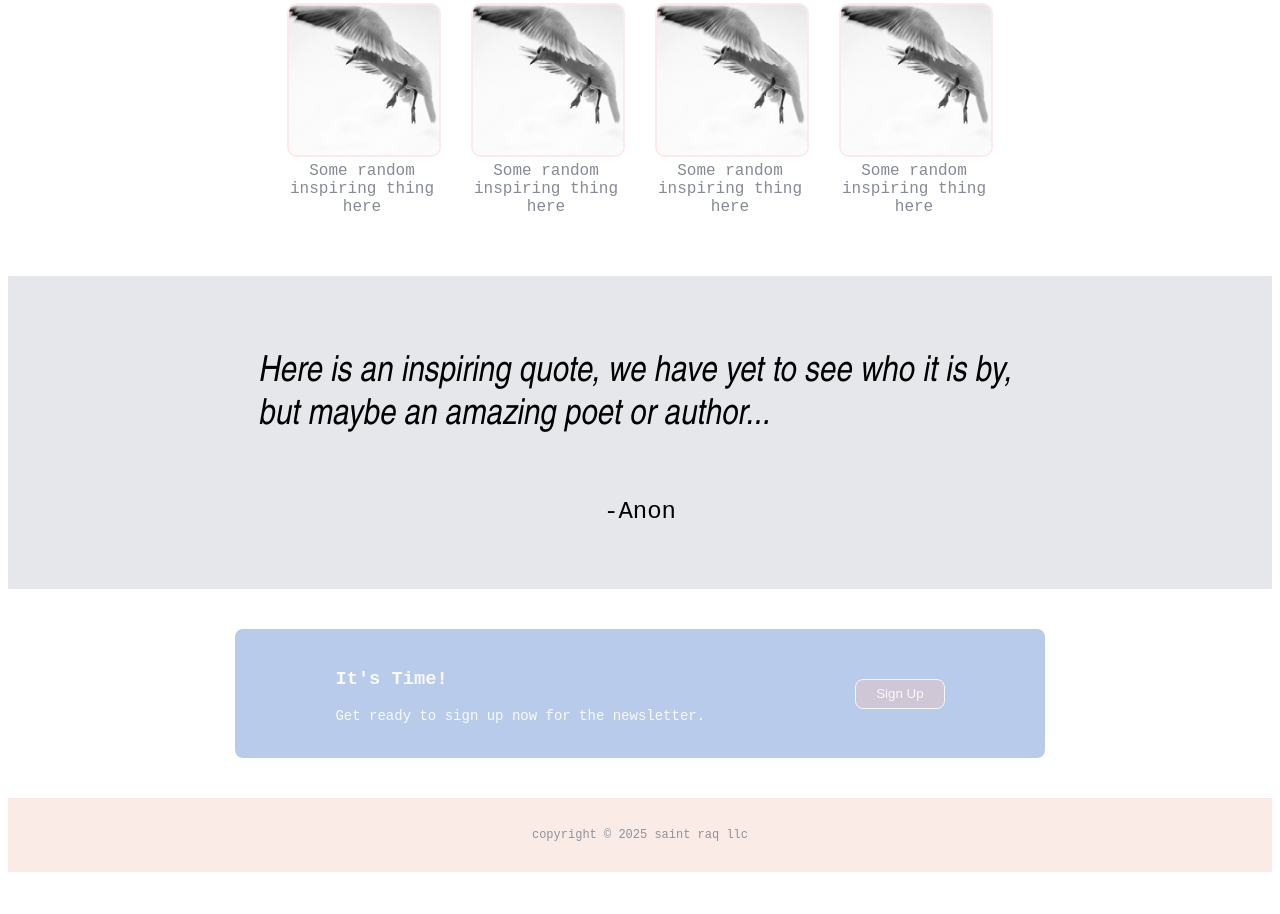
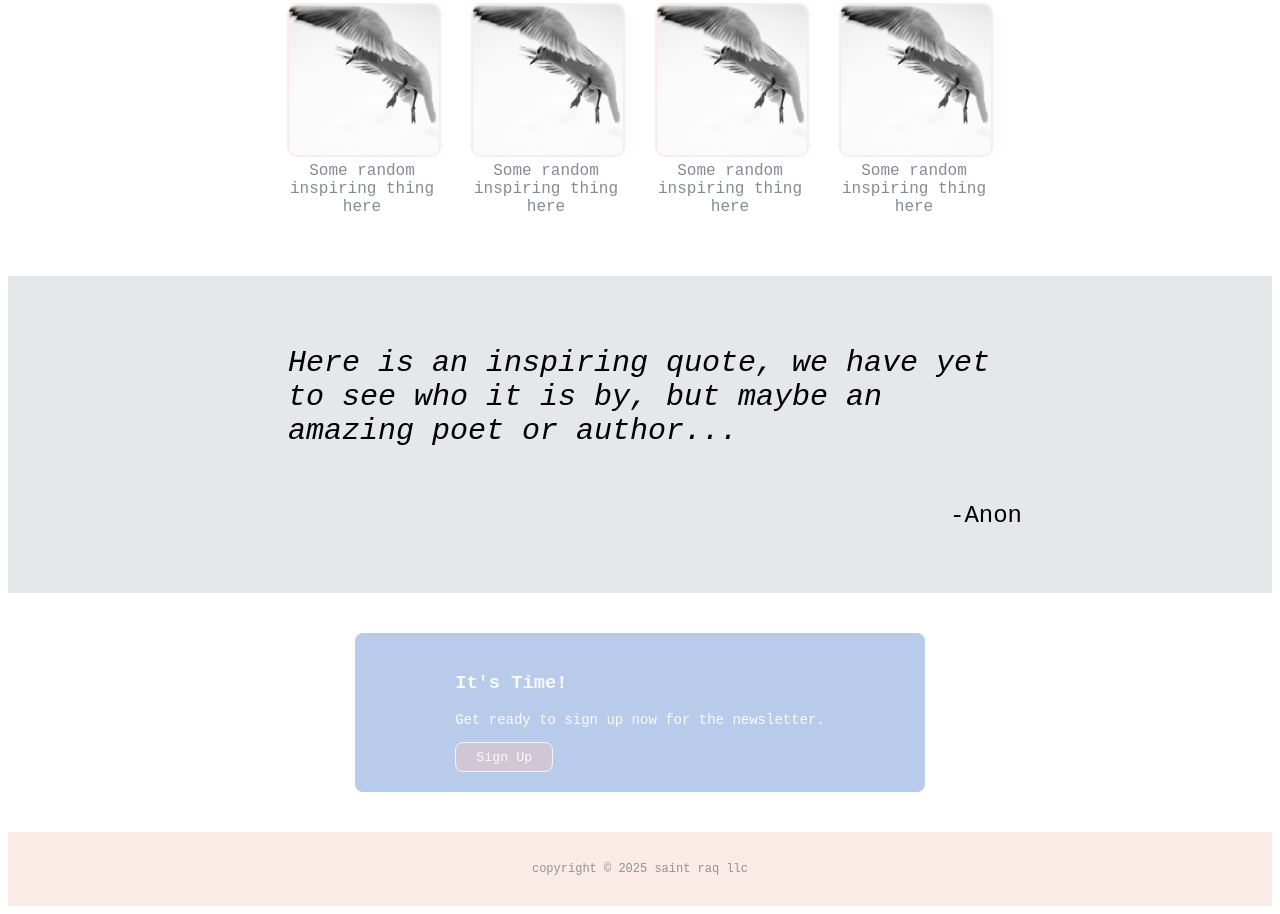
Before and after one commit to saintraq/landing-page, a plain HTML site: page index.html in a window 1280 px wide. Shown: the part 798-1712 px from the top of the page. Before the commit the page ends 1678 px from the top, so only its background shows below. Drawn offline with Linux system fonts and the light colour scheme.

Commit message:
Adapt styles to better fit mobile.

```diff
--- a/style.css
+++ b/style.css
@@ -50,7 +50,6 @@ a {
     flex-wrap: wrap;
     flex-direction: column;
     max-width: 500px;
-    margin: auto;
 }
 
 h1 {
@@ -111,19 +110,21 @@ img {
 
 .quote-body {
     max-width: 900px;
-    font-family: 'Arial Narrow', Arial, sans-serif;
-    font-size: 36px;
+    font-family: 'Courier New', Courier, monospace;
+    font-size: 30px;
     font-style: italic;
     font-weight: lighter;
+    margin-inline: 30px;
 
 }
 
 .credit {
     font-size: 24px;
+    margin-left: auto;
+
 }
 
 .action {
-    display: flex;
     max-width: 900px;
     justify-content: space-between;
     align-items: center;
@@ -144,6 +145,7 @@ img {
     border: 1px solid whitesmoke;
     border-radius: 8px;
     align-self: center;
+    font-family: 'Courier New', Courier, monospace;
 }
 
 .container .button {
```
